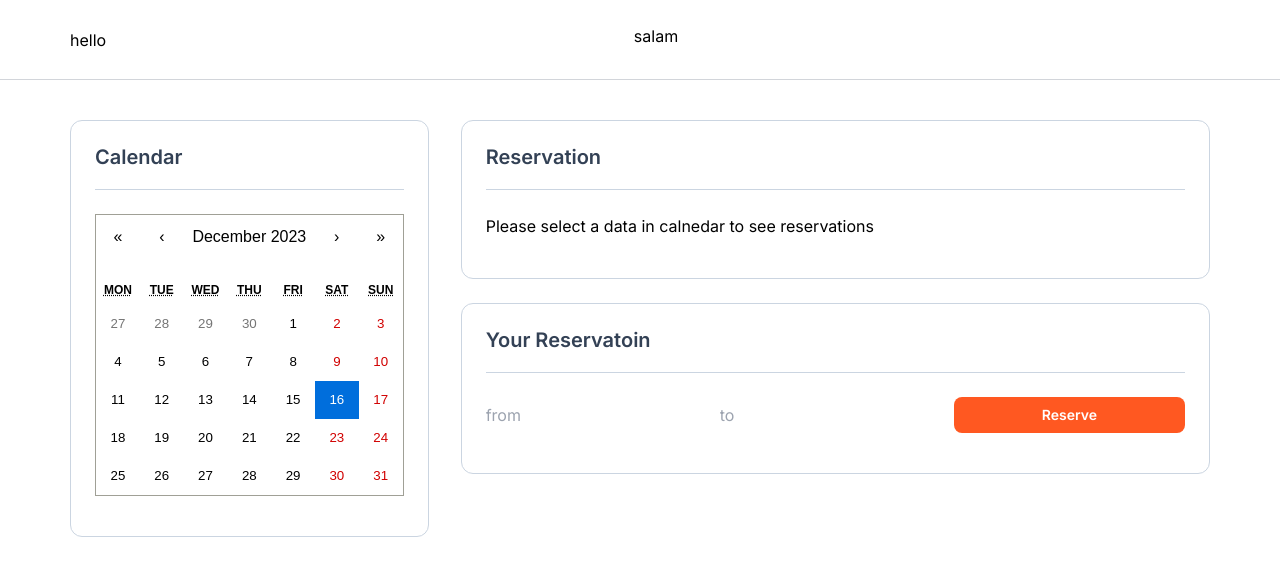
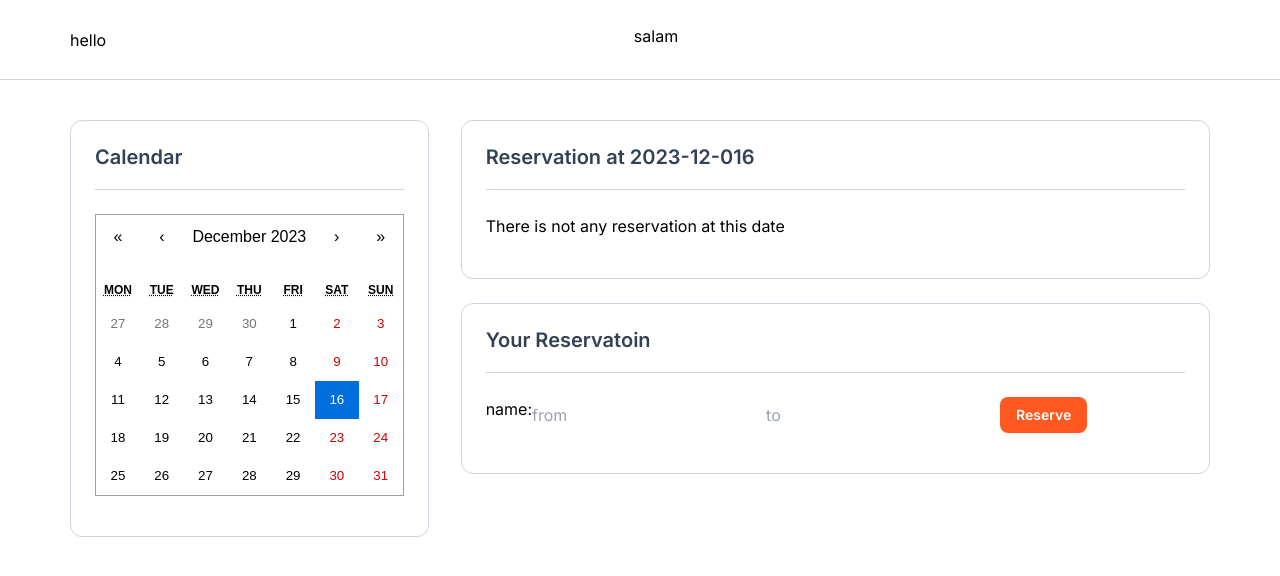
Before and after one commit to alirezaJvh/test-assignment, a Next.js app: page / in a window 1280 px wide. Shown: the top 576 px of the page. Built offline with nearby package versions, Linux system fonts and the light colour scheme; no server answers; the database is empty.

Commit message:
refactor: calendar

```diff
--- a/app/page.tsx
+++ b/app/page.tsx
@@ -1,4 +1,4 @@
-import { ReserveCalendar } from "./ui/ReserveCalendar";
+import { ReserveCalendar } from "./ui/Reservation/Calendar";
 
 export default function Home() {
   return (
--- a/app/ui/ReserveCalendar.tsx
+++ b/app/ui/Reservation/Calendar.tsx
@@ -5,18 +5,12 @@ import { useQuery, useMutation } from "@tanstack/react-query";
 import "react-calendar/dist/Calendar.css";
 import { useCallback, useState } from "react";
 import { format } from "date-fns";
-import { useForm, SubmitHandler } from "react-hook-form";
-import { Button } from "@/app/ui/Button";
-import { Card } from "./Card";
+import { Card } from "@/app/ui/Card";
+import { ReservationForm } from "@/app/ui/Reservation/Form";
 
 type ValuePiece = Date | null;
 
 type Value = ValuePiece | [ValuePiece, ValuePiece];
-
-type Inputs = {
-  from: string;
-  to: string;
-};
 
 async function getReservation() {
   const dataJson = await fetch("/api/v1/reservation");
@@ -25,18 +19,18 @@ async function getReservation() {
 }
 
 async function mutationFn(body: { date: Value }) {
-  const restultJson = await fetch("/api/v1/reservation", {
+  const resultJson = await fetch("/api/v1/reservation", {
     method: "POST",
     body: JSON.stringify(body),
   });
-  const result = await restultJson.json();
+  const result = await resultJson.json();
   console.log(result);
   return result;
 }
 
 export function ReserveCalendar() {
-  const [value, onChange] = useState<Value>(new Date());
-  const [data, setData] = useState<unknown[] | undefined>(undefined);
+  const [date, setDate] = useState<Value>(new Date());
+  const [data, setData] = useState<unknown[]>([]);
   const reservations = useQuery({
     queryKey: ["reservations"],
     queryFn: () => getReservation(),
@@ -47,9 +41,9 @@ export function ReserveCalendar() {
     mutationFn,
   });
 
-  const onChangeHandler = async (date: Value) => {
-    onChange(date);
-    const res = await mutateAsync({ date });
+  const onChangeHandler = async (selectedDate: Value) => {
+    setDate(selectedDate);
+    const res = await mutateAsync({ date: selectedDate });
     setData(res);
     console.log(res);
   };
@@ -58,21 +52,11 @@ export function ReserveCalendar() {
     if (isPending) {
       return <div> Loading </div>;
     }
-    if (!isPending && data === undefined) {
-      return <div>Please select a data in calnedar to see reservations</div>;
-    }
     if (!isPending && data && !data.length) {
       return <div>There is not any reservation at this date</div>;
     }
     return <div> reservation came here</div>;
   }, [isPending, data]);
-
-  const { register, handleSubmit } = useForm<Inputs>();
-
-  const onReserve: SubmitHandler<Inputs> = formData => {
-    console.log("click on reserve");
-    console.log(formData);
-  };
 
   console.log(isPending);
   console.log(data);
@@ -82,7 +66,7 @@ export function ReserveCalendar() {
         <Card>
           <Card.Title>Calendar</Card.Title>
           <Card.Body>
-            <Calendar value={value} onChange={onChangeHandler} />
+            <Calendar value={date} onChange={onChangeHandler} />
           </Card.Body>
         </Card>
       </div>
@@ -91,31 +75,12 @@ export function ReserveCalendar() {
           <Card.Title>
             Reservation{" "}
             {data !== undefined && (
-              <span>at {format(new Date(`${value}`), "yyyy-MM-ddd")}</span>
+              <span>at {format(new Date(`${date}`), "yyyy-MM-ddd")}</span>
             )}
           </Card.Title>
           <Card.Body>{cardContent()}</Card.Body>
         </Card>
-        <div className="mt-6">
-          <Card>
-            <Card.Title>Your Reservatoin</Card.Title>
-            <Card.Body>
-              <form onSubmit={handleSubmit(onReserve)} className="flex">
-                <input
-                  placeholder="from"
-                  type="text"
-                  {...register("from", { required: true })}
-                />
-                <input
-                  placeholder="to"
-                  type="text"
-                  {...register("to", { required: true })}
-                />
-                <Button type="submit">Reserve</Button>
-              </form>
-            </Card.Body>
-          </Card>
-        </div>
+        <ReservationForm date={date as unknown as Date} />
       </div>
     </div>
   );
--- /dev/null
+++ b/app/ui/Reservation/Form.tsx
@@ -0,0 +1,77 @@
+"use client";
+
+import { useForm, SubmitHandler } from "react-hook-form";
+import { Button } from "@/app/ui/Button";
+import { useMutation } from "@tanstack/react-query";
+import { useSession } from "next-auth/react";
+import { Card } from "../Card";
+
+type Inputs = {
+  from: string;
+  to: string;
+};
+
+type ReservationFormProps = {
+  date: Date;
+};
+
+async function mutationFn(data: {
+  from: string;
+  to: string;
+  date: Date;
+  id: string;
+}) {
+  const { id, from, to, date } = data;
+  const resultJson = await fetch(`/api/v1/user/${id}/reserve`, {
+    method: "POST",
+    body: JSON.stringify({ date, from, to }),
+  });
+  const result = await resultJson.json();
+  return result;
+}
+
+export function ReservationForm({ date }: ReservationFormProps) {
+  const { register, handleSubmit } = useForm<Inputs>();
+  const { data: session } = useSession();
+  const { mutateAsync, isPending } = useMutation({
+    mutationKey: ["userReserve"],
+    mutationFn,
+  });
+
+  const onReserve: SubmitHandler<Inputs> = async formData => {
+    console.log("click on reserve");
+    console.log(formData);
+    console.log(new Date(`${date}`));
+    console.log(session);
+    const { from, to } = formData;
+    if (session?.token.id)
+      await mutateAsync({ date, from, to, id: session.token.id });
+  };
+  return (
+    <div className="mt-6">
+      <Card>
+        <Card.Title>Your Reservatoin</Card.Title>
+        <Card.Body>
+          <form onSubmit={handleSubmit(onReserve)} className="flex">
+            <div>name: {session?.user?.name}</div>
+            <input
+              placeholder="from"
+              type="text"
+              {...register("from", { required: true })}
+            />
+            <input
+              placeholder="to"
+              type="text"
+              {...register("to", { required: true })}
+            />
+            <div>
+              <Button type="submit">
+                {isPending ? "Loading..." : "Reserve"}
+              </Button>
+            </div>
+          </form>
+        </Card.Body>
+      </Card>
+    </div>
+  );
+}
```
Also changed, not shown: app/layout.tsx (+9 -2 lines).
